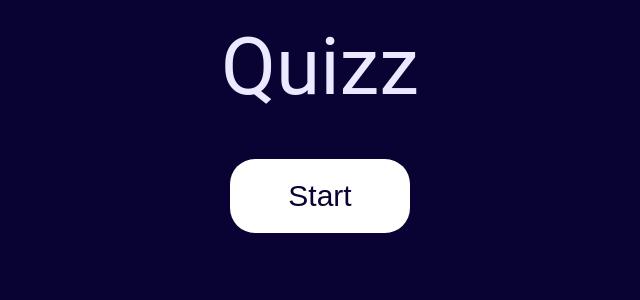
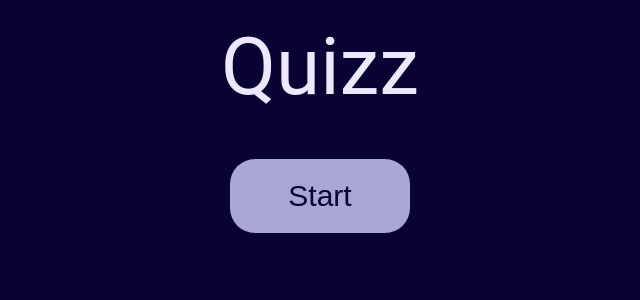
Before and after one commit to leandro-cuevas/unq-ui-leandro-cuevas-trabajo-final, a React (Vite) app: page / in a window 1280 px wide. In both pictures the pointer is over the button "Start". Shown: the top 300 px of the page, without its empty margins (320-960 px from the left). Built offline with nearby package versions, Linux system fonts and the light colour scheme.

Commit message:
correcciones de detalles

```diff
--- a/src/App.css
+++ b/src/App.css
@@ -37,6 +37,6 @@ html, body {
     transition: background-color 0.9s;
 }
 
-.difficultyButton:hover {
+.button:hover {
     background-color: #A9A6D6;
 }
--- a/src/Option/index.css
+++ b/src/Option/index.css
@@ -11,3 +11,7 @@
     font-size: 30px;
     transition: background-color 0.9s;
 }
+
+.optionButton:hover {
+    background-color: #FDFD96;
+}
```
Also changed, not shown: src/Question/index.css (deleted, +0 -7 lines).
